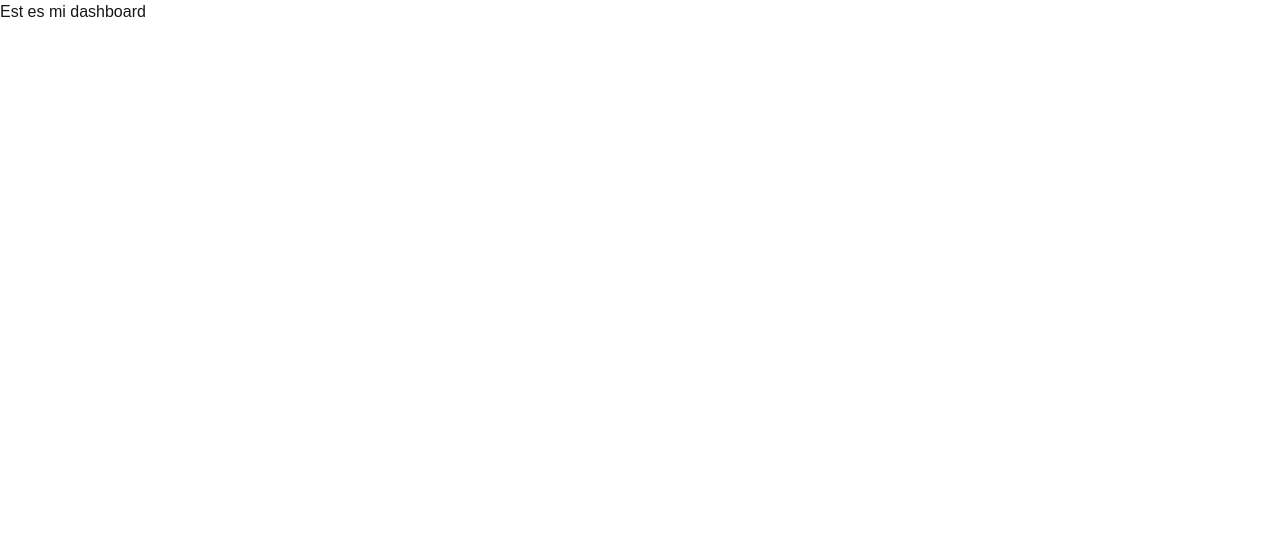
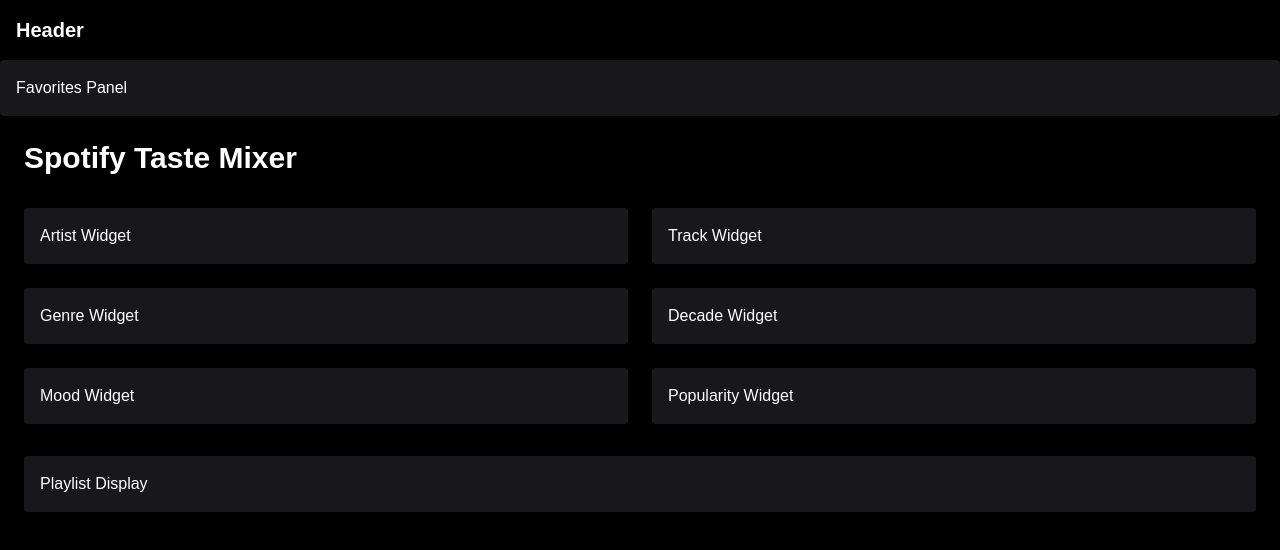
Before and after one commit to MatiasSvriz/spotify-taste-mixer, a Next.js app: page /dashboard in a window 1280 px wide. Shown: the top 550 px of the page. Built offline with nearby package versions, Linux system fonts and the light colour scheme.

Commit message:
Añadimos UI basica con los componentes y estructura que usaremos

```diff
--- /dev/null
+++ b/src/app/components/ArtistWidget.jsx
@@ -0,0 +1,3 @@
+export default function ArtistWidget() {
+  return <div className="p-4 bg-zinc-900 rounded">Artist Widget</div>;
+}
--- /dev/null
+++ b/src/app/components/DecadeWidget.jsx
@@ -0,0 +1,3 @@
+export default function DecadeWidget() {
+  return <div className="p-4 bg-zinc-900 rounded">Decade Widget</div>;
+}
--- /dev/null
+++ b/src/app/components/FavoritesPanel.jsx
@@ -0,0 +1,3 @@
+export default function FavoritesPanel() {
+  return <aside className="p-4 bg-zinc-900 rounded">Favorites Panel</aside>;
+}
--- /dev/null
+++ b/src/app/components/GenreWidget.jsx
@@ -0,0 +1,3 @@
+export default function GenreWidget() {
+  return <div className="p-4 bg-zinc-900 rounded">Genre Widget</div>;
+}
--- /dev/null
+++ b/src/app/components/Header.jsx
@@ -0,0 +1,7 @@
+export default function Header() {
+  return (
+    <header className="p-4 text-xl font-bold">
+      Header
+    </header>
+  );
+}
--- /dev/null
+++ b/src/app/components/MoodWidget.jsx
@@ -0,0 +1,3 @@
+export default function MoodWidget() {
+  return <div className="p-4 bg-zinc-900 rounded">Mood Widget</div>;
+}
--- /dev/null
+++ b/src/app/components/PlaylistDisplay.jsx
@@ -0,0 +1,3 @@
+export default function PlaylistDisplay() {
+  return <div className="p-4 bg-zinc-900 rounded">Playlist Display</div>;
+}
--- /dev/null
+++ b/src/app/components/PopularityWidget.jsx
@@ -0,0 +1,3 @@
+export default function PopularityWidget() {
+  return <div className="p-4 bg-zinc-900 rounded">Popularity Widget</div>;
+}
--- /dev/null
+++ b/src/app/components/TrackWidget.jsx
@@ -0,0 +1,3 @@
+export default function TrackWidget() {
+  return <div className="p-4 bg-zinc-900 rounded">Track Widget</div>;
+}
--- a/src/app/dashboard/page.js
+++ b/src/app/dashboard/page.js
@@ -1,7 +1,34 @@
+import Header from "../components/Header";
+import ArtistWidget from "../components/ArtistWidget";
+import TrackWidget from "../components/TrackWidget";
+import GenreWidget from "../components/GenreWidget";
+import DecadeWidget from "../components/DecadeWidget";
+import MoodWidget from "../components/MoodWidget";
+import PopularityWidget from "../components/PopularityWidget";
+import PlaylistDisplay from "../components/PlaylistDisplay";
+import FavoritesPanel from "../components/FavoritesPanel";
+
 export default function Dashboard() {
   return (
-    <div>
-      Est es mi dashboard
+    <div className="min-h-screen bg-black text-white">
+      <Header />
+
+      <FavoritesPanel />
+
+      <div className="p-6 space-y-8">
+        <h1 className="text-3xl font-bold">Spotify Taste Mixer</h1>
+
+        <div className="grid grid-cols-1 md:grid-cols-2 gap-6">
+          <ArtistWidget />
+          <TrackWidget />
+          <GenreWidget />
+          <DecadeWidget />
+          <MoodWidget />
+          <PopularityWidget />
+        </div>
+
+        <PlaylistDisplay />
+      </div>
     </div>
   );
 }
```
